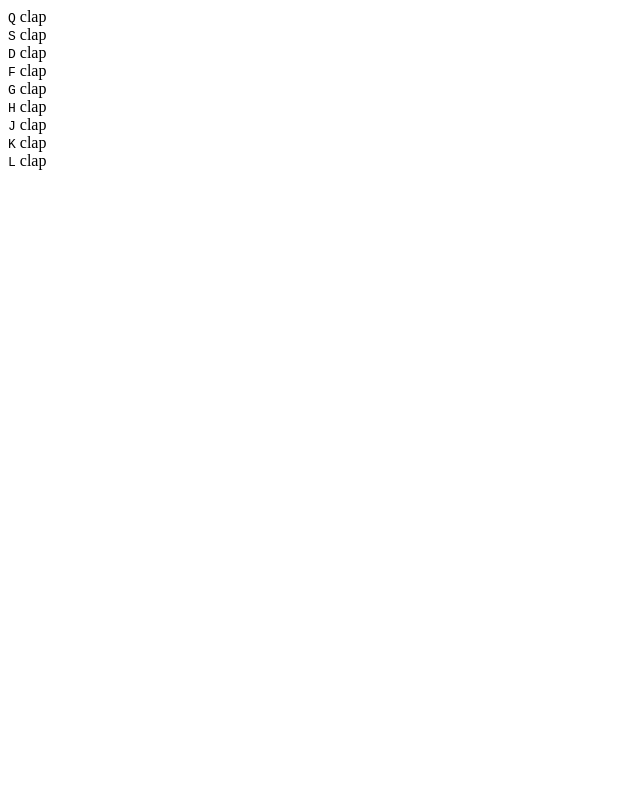
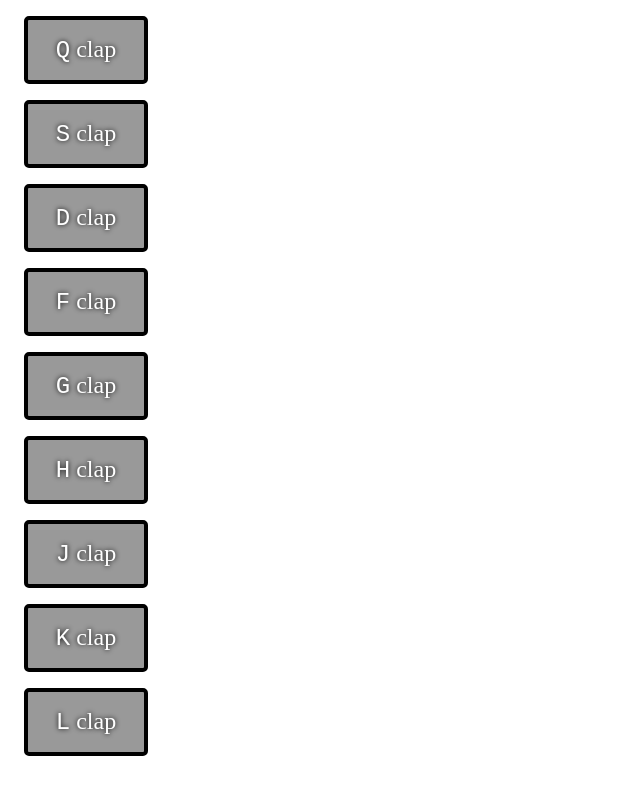
Before and after one commit to AmineChograni/drum-kit, a plain HTML site: page index.html in a window 1280 px wide. Shown: the whole page, without its empty margins (0-640 px from the left). Drawn offline with Linux system fonts and the light colour scheme.

Commit message:
add style + key style

```diff
--- a/index.html
+++ b/index.html
@@ -4,6 +4,7 @@
     <meta charset="UTF-8">
     <meta http-equiv="X-UA-Compatible" content="IE=edge">
     <meta name="viewport" content="width=device-width, initial-scale=1.0">
+    <link rel="stylesheet" href="style.css">
     <title>drum kit</title>
 </head>
 <body>
--- /dev/null
+++ b/style.css
@@ -0,0 +1,13 @@
+.key{
+    border: 4px solid #000;
+    border-radius: 5px;
+    margin: 1rem;
+    font-size: 1.5rem;
+    padding: 1rem .5rem;
+    transition: 100px;
+    width: 100px;
+    text-align: center;
+    color: #fff;
+    background: rgba(0,0,0,0.4);
+    text-shadow: 0 0 5px #000;
+}
```
